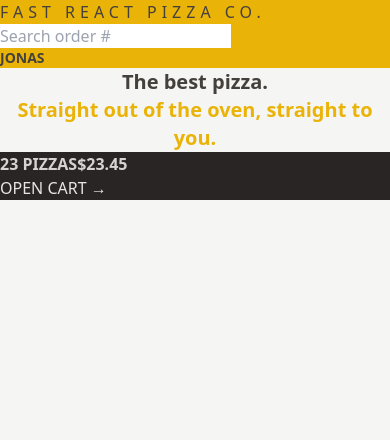
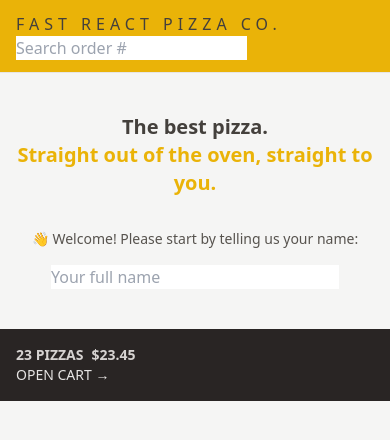
Before and after one commit to Tomo233/fast-react-pizza, a React (Vite) app: page / in a window 390 px wide. Shown: the top 440 px of the page. Built offline with nearby package versions, Linux system fonts and the light colour scheme.

Commit message:
The Box Model: Spacing, Borders, and Display 299. Responsive Design

```diff
--- a/src/features/cart/CartOverview.jsx
+++ b/src/features/cart/CartOverview.jsx
@@ -2,8 +2,8 @@
 
 function CartOverview() {
   return (
-    <div className="bg-stone-800 uppercase text-stone-200">
-      <p className="font-semibold text-stone-300">
+    <div className="bg-stone-800 p-4 px-4 py-4 text-sm  uppercase text-stone-200 sm:space-x-6 sm:px-6 md:text-base">
+      <p className="space-x-2 font-semibold text-stone-300">
         <span>23 pizzas</span>
         <span>$23.45</span>
       </p>
--- a/src/features/user/CreateUser.jsx
+++ b/src/features/user/CreateUser.jsx
@@ -1,7 +1,7 @@
-import { useState } from 'react';
+import { useState } from "react";
 
 function CreateUser() {
-  const [username, setUsername] = useState('');
+  const [username, setUsername] = useState("");
 
   function handleSubmit(e) {
     e.preventDefault();
@@ -9,16 +9,19 @@
 
   return (
     <form onSubmit={handleSubmit}>
-      <p>👋 Welcome! Please start by telling us your name:</p>
+      <p className="mb-4 text-sm text-stone-600 md:text-base">
+        👋 Welcome! Please start by telling us your name:
+      </p>
 
       <input
         type="text"
         placeholder="Your full name"
         value={username}
         onChange={(e) => setUsername(e.target.value)}
+        className="w-72"
       />
 
-      {username !== '' && (
+      {username !== "" && (
         <div>
           <button>Start ordering</button>
         </div>
--- a/src/features/user/Username.jsx
+++ b/src/features/user/Username.jsx
@@ -1,5 +1,5 @@
 function Username() {
-  return <div className="text-sm font-semibold">Jonas</div>;
+  return <div className="hidden text-sm font-semibold">Jonas</div>;
 }
 
 export default Username;
--- a/src/ui/Header.jsx
+++ b/src/ui/Header.jsx
@@ -4,7 +4,7 @@
 
 function Header() {
   return (
-    <header className="bg-yellow-500 uppercase">
+    <header className="border-b border-stone-200 bg-yellow-500 px-4 py-3 uppercase sm:px-6 ">
       <Link to="/" className="tracking-[5px]">
         Fast React Pizza Co.
       </Link>
--- a/src/ui/Home.jsx
+++ b/src/ui/Home.jsx
@@ -1,13 +1,16 @@
+import CreateUser from "../features/user/CreateUser";
+
 function Home() {
   return (
-    <div>
-      <h1 className="text-center text-xl font-semibold">
+    <div className="my-10 text-center sm:my-16">
+      <h1 className="mb-8 text-xl font-semibold">
         The best pizza.
         <br />
         <span className="text-yellow-500">
           Straight out of the oven, straight to you.
         </span>
       </h1>
+      <CreateUser />
     </div>
   );
 }
```
